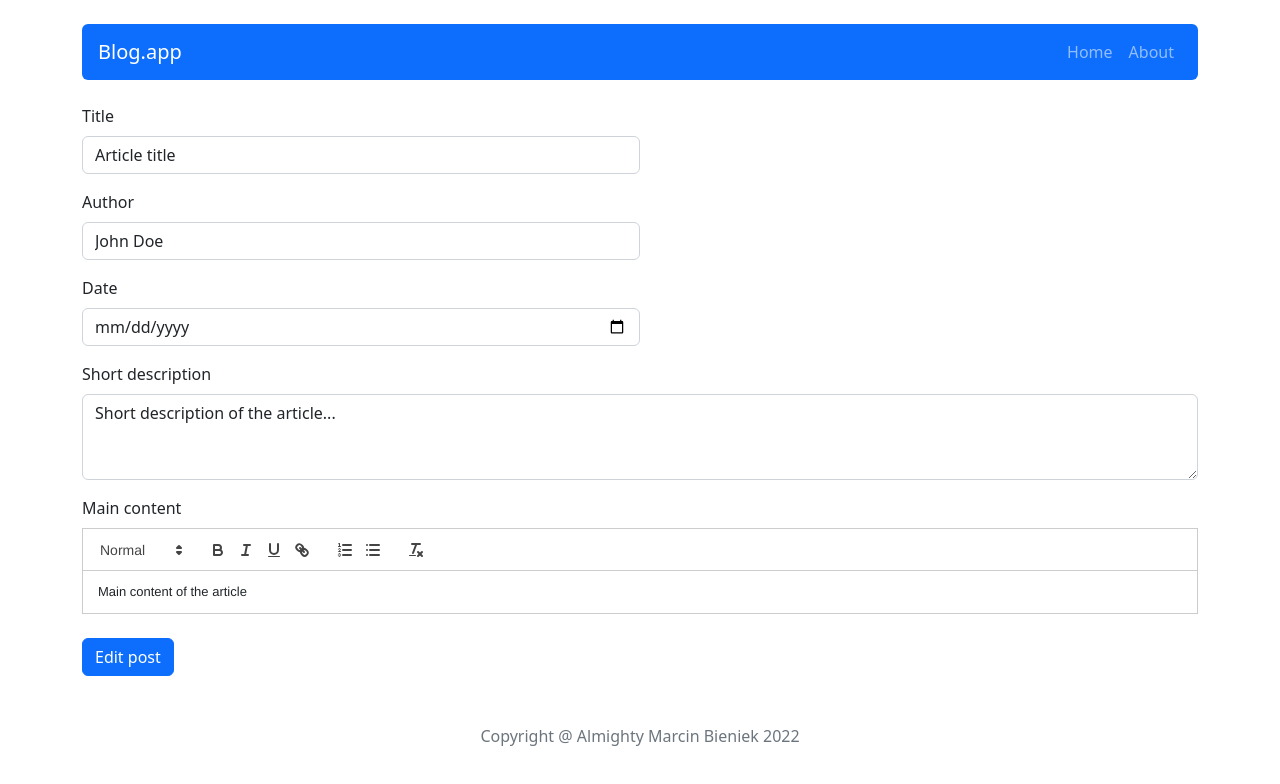
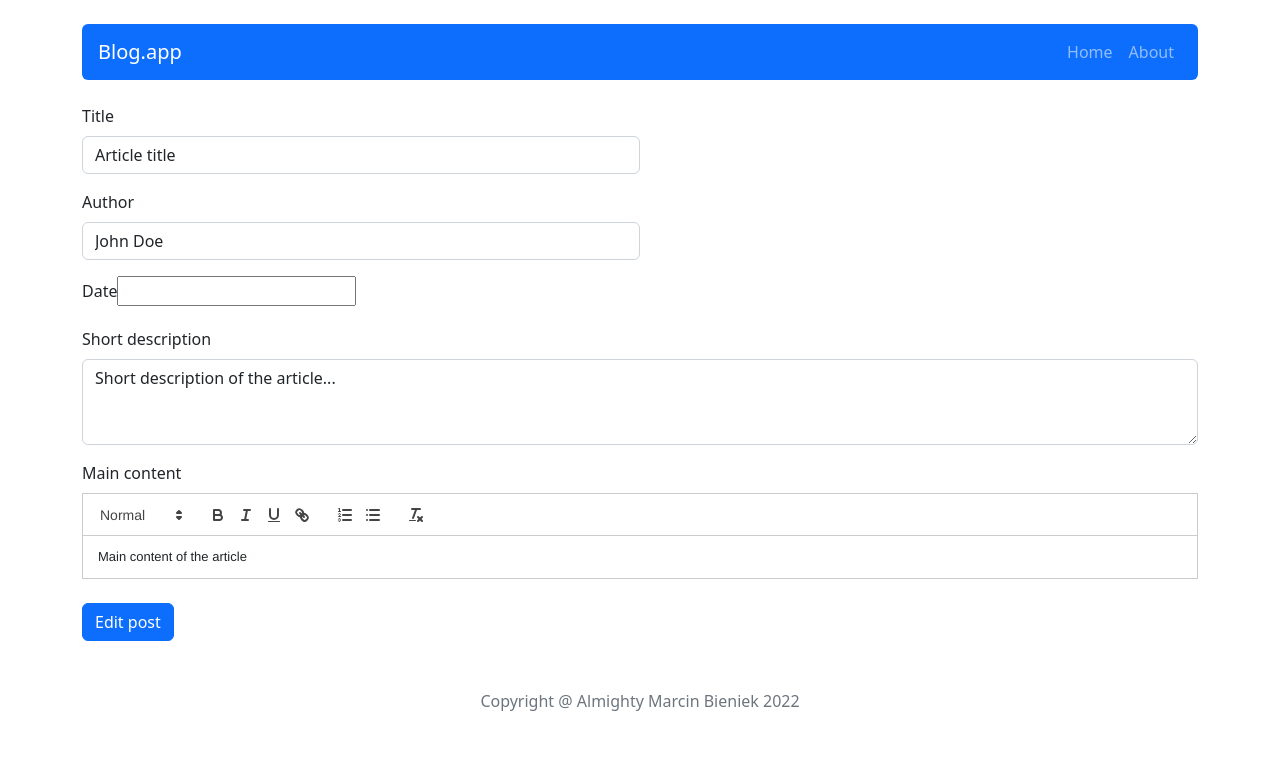
Before and after one commit to MarcinBieniek/CRUDApp, a React (Create React App) app: page /post/edit/1 in a window 1280 px wide. Shown: the top 784 px of the page. Built offline with nearby package versions, Linux system fonts and the light colour scheme.

Commit message:
Add DatePicker and correct date display format

```diff
--- a/package.json
+++ b/package.json
@@ -8,10 +8,14 @@
     "@testing-library/user-event": "^13.5.0",
     "bootstrap": "^5.2.0",
     "http-server": "^14.1.1",
+    "moment": "^2.29.4",
+    "moment-timezone": "^0.5.37",
     "react": "^18.2.0",
     "react-bootstrap": "^2.4.0",
     "react-bootstrap-form": "^0.1.4-beta6",
+    "react-datepicker": "^4.8.0",
     "react-dom": "^18.2.0",
+    "react-moment": "^1.1.2",
     "react-quill": "^2.0.0",
     "react-redux": "^8.0.2",
     "react-router-dom": "^6.3.0",
--- a/src/components/features/PostForm.js
+++ b/src/components/features/PostForm.js
@@ -2,6 +2,11 @@
 import {useState} from 'react';
 import ReactQuill from 'react-quill';
 import 'react-quill/dist/quill.snow.css';
+
+import DatePicker from "react-datepicker";
+import "react-datepicker/dist/react-datepicker.css";
+// CSS Modules, react-datepicker-cssmodules.css
+// import 'react-datepicker/dist/react-datepicker-cssmodules.css';
 
 // components
 import Form from 'react-bootstrap/Form';
@@ -36,7 +41,14 @@ const PostForm = ({
             </Form.Group>
             <Form.Group className="mb-3 w-50" controlId="postDate">
                 <Form.Label>Date</Form.Label>
-                <Form.Control value={publishedDate} onChange={e => setPublishedDate(e.target.value)} type="date" placeholder="Enter date" />
+
+                <DatePicker
+                    selected={publishedDate}
+                    onChange={(date) => setPublishedDate(date)}
+                    type="date"
+                    placeholder="Enter date"
+                />
+
             </Form.Group>
             <Form.Group className="mb-3" controlId="postDescritpion">
                 <Form.Label>Short description</Form.Label>
--- a/src/components/features/PostHeader.js
+++ b/src/components/features/PostHeader.js
@@ -5,6 +5,7 @@ import { Link } from 'react-router-dom';
 
 //components
 import Button from 'react-bootstrap/Button';
+import { dateToStr } from '../../utils/dateToStr';
 
 const PostHeader = props => {
 
@@ -13,7 +14,7 @@ const PostHeader = props => {
             <Card className="p-2 mt-3">
                 <Card.Title>{props.title}</Card.Title>
                 <Card.Text className={"m-0"}><span className={"fw-bold"}>Author:</span>{' ' + props.author}</Card.Text>
-                <Card.Text><span className={"fw-bold"}>Published:</span>{' ' + props.publishedDate}</Card.Text>
+                <Card.Text><span className={"fw-bold"}>Published:</span> {dateToStr(props.publishedDate)}</Card.Text>
                 <Card.Text>{props.shortDescription}</Card.Text>
 
             <Link to={"/post/" + props.id}>
--- a/src/components/pages/SinglePost.js
+++ b/src/components/pages/SinglePost.js
@@ -11,6 +11,8 @@ import Row from 'react-bootstrap/Row';
 import Card from 'react-bootstrap/Card';
 import Modal from 'react-bootstrap/Modal';
 import Button from 'react-bootstrap/Button';
+
+import { dateToStr } from '../../utils/dateToStr';
 
 const SinglePost = () => {
 
@@ -44,7 +46,7 @@ const SinglePost = () => {
                     </div>
                     <Card className="border-0">
                         <Card.Text className={"m-0"}><span className={"fw-bold"}>Author:</span>{' '+ postData.author}</Card.Text>
-                        <Card.Text ><span className={"fw-bold"}>Published:</span>{' '+ postData.publishedDate}</Card.Text>
+                        <Card.Text ><span className={"fw-bold"}>Published:</span> {dateToStr(postData.publishedDate)}</Card.Text>
                         <Card.Text dangerouslySetInnerHTML={{ __html: postData.content }} />
                     </Card>
                 </div>
--- a/src/redux/initialState.js
+++ b/src/redux/initialState.js
@@ -6,7 +6,7 @@ const initialState = {
         title: 'Article title',
         shortDescription: 'Short description of the article...',
         content: 'Main content of the article',
-        publishedDate: '02-02-2022',
+        publishedDate: new Date('02-02-2022'),
         author: 'John Doe'
       },
       {
@@ -14,7 +14,7 @@ const initialState = {
         title: 'Article title II',
         shortDescription: 'Short description of the article...',
         content: 'Main content of the article',
-        publishedDate: '02-02-2022',
+        publishedDate: new Date('02-02-2022'),
         author: 'John Doe'
       },
       {
@@ -22,7 +22,7 @@ const initialState = {
         title: 'Article title III',
         shortDescription: 'Short description of the article...',
         content: 'Main content of the article',
-        publishedDate: '02-02-2022',
+        publishedDate: new Date('02-02-2022'),
         author: 'John Doe'
       },
       {
@@ -30,7 +30,7 @@ const initialState = {
         title: 'Article title IV',
         shortDescription: 'Short description of the article...',
         content: 'Main content of the article',
-        publishedDate: '02-02-2022',
+        publishedDate: new Date('02-02-2022'),
         author: 'John Doe'
       },
 
--- /dev/null
+++ b/src/utils/dateToStr.js
@@ -0,0 +1,9 @@
+export const dateToStr = date => {
+    return (
+      [
+      date.getMonth() + 1,
+      date.getDate(),
+      date.getFullYear()
+    ].join('/')
+    )
+  }
```
Also changed, not shown: 1 other file (tests, documents, lock files or other folders).
